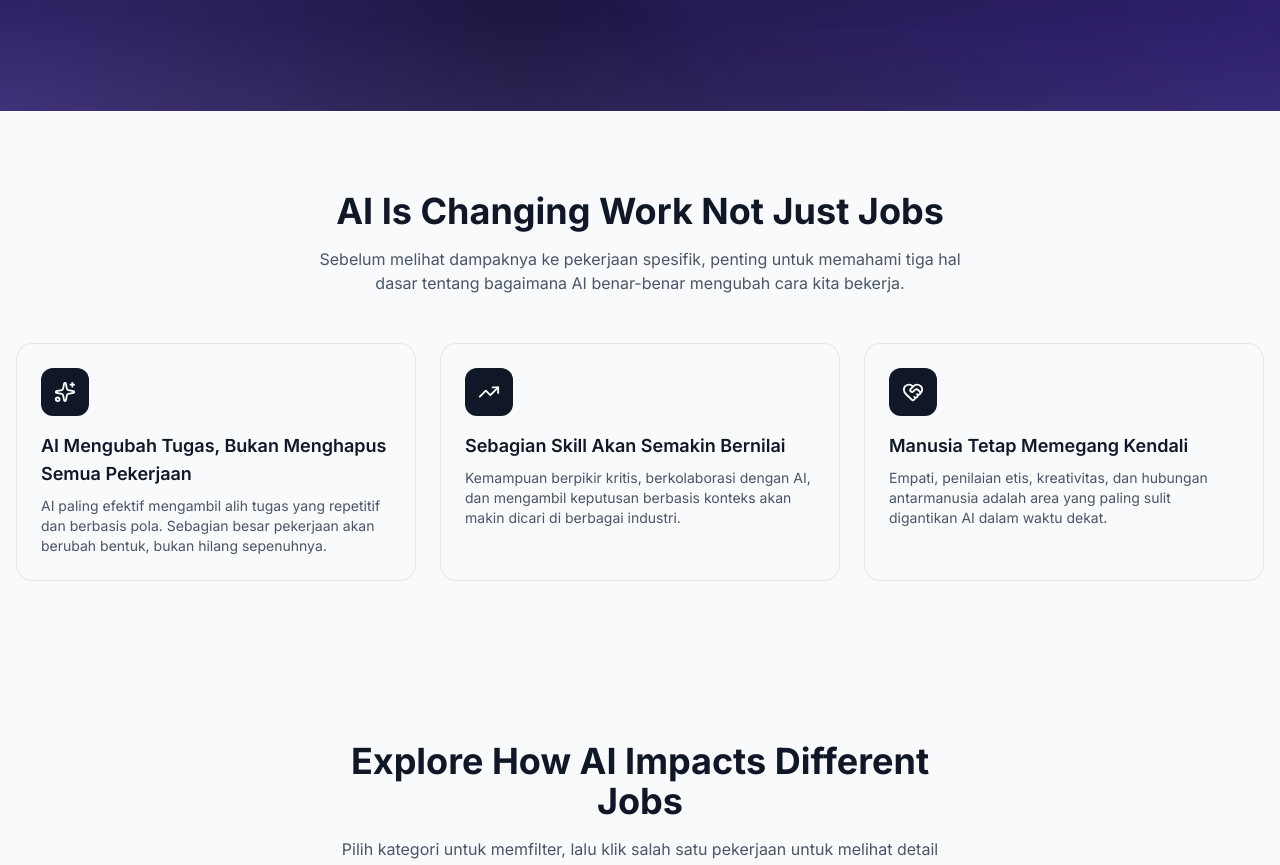
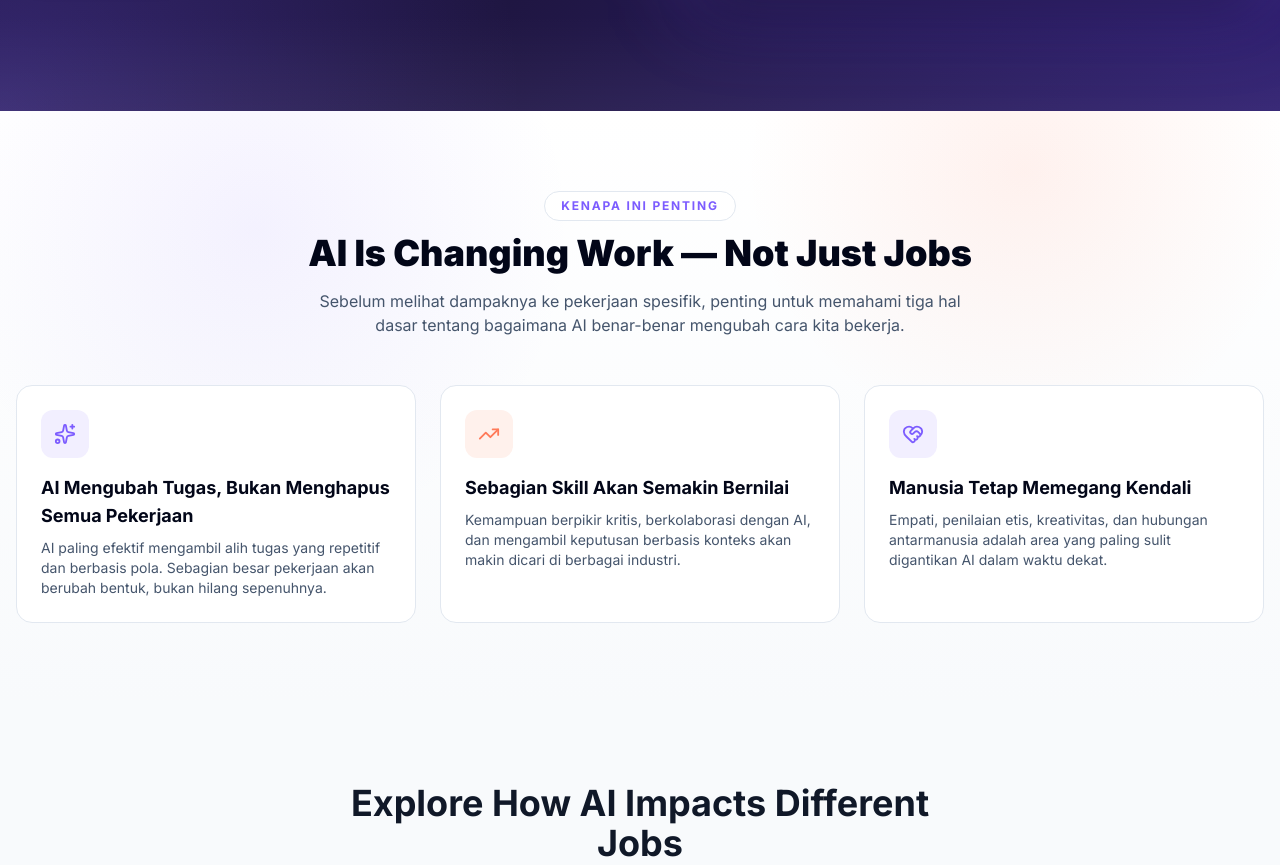
Before and after one commit to kevinazzaky/ai-job, a Next.js app: page / in a window 1280 px wide. Shown: the part 569-1434 px from the top of the page. Built offline with nearby package versions, Linux system fonts and the light colour scheme.

Commit message:
tyle: restyle intro section cards with violet/coral tints

```diff
--- a/src/components/sections/Intro.tsx
+++ b/src/components/sections/Intro.tsx
@@ -3,18 +3,21 @@ import { Sparkles, TrendingUp, HeartHandshake } from "lucide-react";
 const CONCEPTS = [
   {
     icon: Sparkles,
+    tint: "violet",
     title: "AI Mengubah Tugas, Bukan Menghapus Semua Pekerjaan",
     description:
       "AI paling efektif mengambil alih tugas yang repetitif dan berbasis pola. Sebagian besar pekerjaan akan berubah bentuk, bukan hilang sepenuhnya.",
   },
   {
     icon: TrendingUp,
+    tint: "accent",
     title: "Sebagian Skill Akan Semakin Bernilai",
     description:
       "Kemampuan berpikir kritis, berkolaborasi dengan AI, dan mengambil keputusan berbasis konteks akan makin dicari di berbagai industri.",
   },
   {
     icon: HeartHandshake,
+    tint: "violet",
     title: "Manusia Tetap Memegang Kendali",
     description:
       "Empati, penilaian etis, kreativitas, dan hubungan antarmanusia adalah area yang paling sulit digantikan AI dalam waktu dekat.",
@@ -23,37 +26,49 @@ const CONCEPTS = [
 
 export default function Intro() {
   return (
-    <section id="intro" className="container mx-auto px-4 py-20">
+    <section id="intro" className="section-pattern py-20">
+      <div className="container mx-auto px-4">
         <div className="mx-auto mb-12 max-w-2xl text-center">
-        <h2 className="text-3xl font-bold text-gray-900 md:text-4xl">
-          AI Is Changing Work Not Just Jobs
+          <p className="mb-3 inline-flex rounded-full border border-slate-200 bg-white px-4 py-1.5 text-xs font-bold uppercase tracking-[0.15em] text-[var(--color-violet)]">
+            Kenapa Ini Penting
+          </p>
+          <h2 className="text-3xl font-black text-slate-950 md:text-4xl">
+            AI Is Changing Work — Not Just Jobs
           </h2>
-        <p className="mt-4 text-gray-600">
+          <p className="mt-4 text-slate-600">
             Sebelum melihat dampaknya ke pekerjaan spesifik, penting untuk
-          memahami tiga hal dasar tentang bagaimana AI benar-benar mengubah cara
-          kita bekerja.
+            memahami tiga hal dasar tentang bagaimana AI benar-benar mengubah
+            cara kita bekerja.
           </p>
         </div>
 
         <div className="grid gap-6 md:grid-cols-3">
           {CONCEPTS.map((concept) => {
             const Icon = concept.icon;
+            const isViolet = concept.tint === "violet";
             return (
               <div
                 key={concept.title}
-              className="rounded-2xl border border-gray-200 p-6 transition-shadow hover:shadow-md"
+                className="card-hover rounded-2xl border border-slate-200 bg-white p-6"
               >
-              <div className="mb-4 inline-flex h-12 w-12 items-center justify-center rounded-xl bg-gray-900 text-white">
+                <div
+                  className={`mb-4 inline-flex h-12 w-12 items-center justify-center rounded-xl ${
+                    isViolet
+                      ? "bg-[var(--color-violet-soft)] text-[var(--color-violet)]"
+                      : "bg-[var(--color-accent-soft)] text-[var(--color-accent)]"
+                  }`}
+                >
                   <Icon size={22} />
                 </div>
-              <h3 className="mb-2 text-lg font-semibold text-gray-900">
+                <h3 className="mb-2 text-lg font-bold text-slate-950">
                   {concept.title}
                 </h3>
-              <p className="text-sm text-gray-600">{concept.description}</p>
+                <p className="text-sm text-slate-600">{concept.description}</p>
               </div>
             );
           })}
         </div>
+      </div>
     </section>
   );
 }
```
Lines whose indentation alone changed are shown as unchanged.
